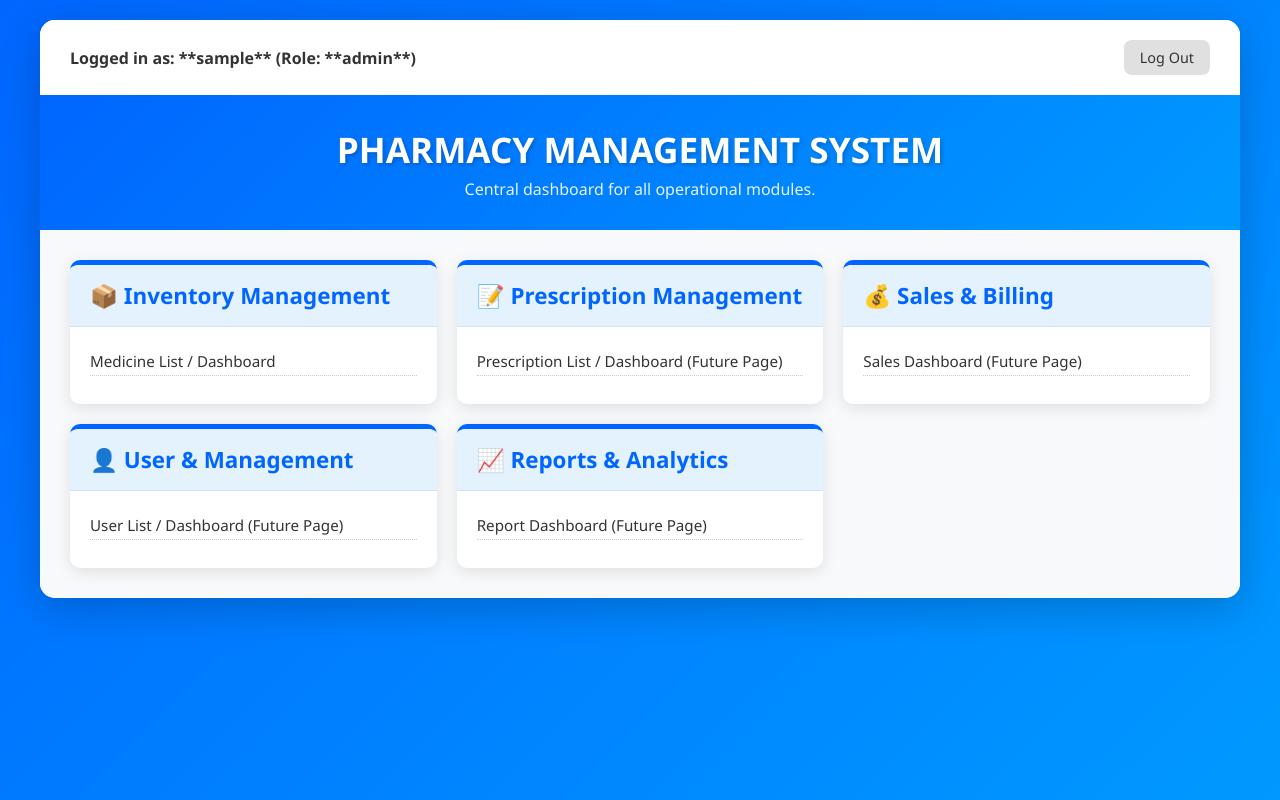
After one commit to pharoah0411/workshop-2, a PHP site: page /workshop/dashboard.php in a window 1280 px wide. The commit adds this page. Run offline with PHP 8.4, Linux system fonts and the light colour scheme; the visitor is signed in with stand-in values (Sample User, id 1); some libraries are stand-ins or nearby versions.

Commit message:
login logout prescription and dashboard

```diff
--- /dev/null
+++ b/dashboard.php
@@ -0,0 +1,187 @@
+<?php
+session_start();
+require_once 'connection.php';
+
+// Check if user is NOT logged in. If not, redirect to login page.
+if (!isset($_SESSION['user_id'])) {
+    header('Location: login.php');
+    exit;
+}
+
+$userRole = $_SESSION['role'] ?? 'Guest';
+$username = $_SESSION['username'] ?? 'User';
+?>
+<!DOCTYPE html>
+<html lang="en">
+<head>
+    <meta charset="UTF-8">
+    <meta name="viewport" content="width=device-width, initial-scale=1.0">
+    <title>PHARMACY SYSTEM DASHBOARD</title>
+    <style>
+        /* Reusing core CSS design */
+        * { margin: 0; padding: 0; box-sizing: border-box; }
+        body { font-family: 'Segoe UI', Tahoma, Geneva, Verdana, sans-serif; background: linear-gradient(135deg, #0066ff 0%, #0099ff 100%); min-height: 100vh; padding: 20px; }
+        .container { max-width: 1200px; margin: 0 auto; background: white; border-radius: 15px; box-shadow: 0 10px 40px rgba(0, 0, 0, 0.2); overflow: hidden; }
+
+        /* Header */
+        .header { background: linear-gradient(135deg, #0066ff 0%, #0099ff 100%); color: white; padding: 30px 20px; text-align: center; }
+        .header-content h1 { font-size: 2.2em; margin-bottom: 5px; text-shadow: 2px 2px 4px rgba(0, 0, 0, 0.2); }
+        .subtitle { font-size: 1.0em; opacity: 0.9; }
+
+        /* Dashboard Grid Layout for Modules */
+        .module-grid {
+            display: grid;
+            grid-template-columns: repeat(auto-fit, minmax(300px, 1fr));
+            gap: 20px;
+            padding: 30px;
+            background: #f8f9fa;
+        }
+
+        .module-card {
+            background: white;
+            border-radius: 10px;
+            box-shadow: 0 4px 15px rgba(0, 0, 0, 0.1);
+            transition: transform 0.3s ease, box-shadow 0.3s ease;
+            overflow: hidden;
+            border-top: 5px solid #0066ff; /* Primary color indicator */
+            display: flex;
+            flex-direction: column;
+        }
+        .module-card:hover {
+            transform: translateY(-5px);
+            box-shadow: 0 8px 25px rgba(0, 0, 0, 0.15);
+        }
+
+        .module-header {
+            padding: 15px 20px;
+            background: #e3f2fd;
+            border-bottom: 1px solid #d0e0ff;
+        }
+        .module-header h2 {
+            font-size: 1.4em;
+            color: #0066ff;
+            margin: 0;
+        }
+
+        .module-content {
+            padding: 20px;
+            flex-grow: 1; /* Ensures content fills space for alignment */
+        }
+
+        .module-content ul {
+            list-style: none;
+            padding: 0;
+        }
+        .module-content li {
+            margin-bottom: 8px;
+            font-size: 0.95em;
+        }
+        .module-content li a {
+            color: #333;
+            text-decoration: none;
+            transition: color 0.2s;
+            display: block;
+            padding: 4px 0;
+            border-bottom: 1px dotted #ccc;
+        }
+        .module-content li a:hover {
+            color: #0099ff;
+            text-decoration: underline;
+        }
+
+        .controls-top {
+            padding: 20px 30px 0 30px;
+            display: flex;
+            justify-content: space-between;
+            align-items: center;
+            background: white;
+            padding-bottom: 20px;
+        }
+        .controls-top span {
+            font-weight: 600;
+            color: #333;
+        }
+        .btn {
+            padding: 8px 16px;
+            border-radius: 8px;
+            border: none;
+            cursor: pointer;
+            font-size: 0.9em;
+            font-weight: 500;
+            transition: all 0.3s ease;
+            text-decoration: none;
+        }
+        .btn-secondary {
+            background: #e0e0e0;
+            color: #333;
+        }
+        .btn-secondary:hover {
+            background: #d0d0d0;
+        }
+    </style>
+</head>
+<body>
+    <div class="container">
+        <div class="controls-top">
+            <span>Logged in as: **<?php echo htmlspecialchars($username); ?>** (Role: **<?php echo htmlspecialchars($userRole); ?>**)</span>
+            <a href="logout.php" class="btn btn-secondary">Log Out</a>
+        </div>
+
+        <header class="header">
+            <div class="header-content">
+                <h1>PHARMACY MANAGEMENT SYSTEM</h1>
+                <p class="subtitle">Central dashboard for all operational modules.</p>
+            </div>
+        </header>
+
+        <section class="module-grid">
+
+            <div class="module-card">
+                <div class="module-header"><h2>📦 Inventory Management</h2></div>
+                <div class="module-content">
+                    <ul>
+                        <li><a href="medDirectory.php">Medicine List / Dashboard</a></li>
+                    </ul>
+                </div>
+            </div>
+
+            <div class="module-card">
+                <div class="module-header"><h2>📝 Prescription Management</h2></div>
+                <div class="module-content">
+                    <ul>
+                        <li><a href="prescriptionDashboard.php">Prescription List / Dashboard (Future Page)</a></li>
+                    </ul>
+                </div>
+            </div>
+
+            <div class="module-card">
+                <div class="module-header"><h2>💰 Sales & Billing</h2></div>
+                <div class="module-content">
+                    <ul>
+                        <li><a href="#">Sales Dashboard (Future Page)</a></li>
+                    </ul>
+                </div>
+            </div>
+
+             <div class="module-card">
+                <div class="module-header"><h2>👤 User & Management</h2></div>
+                <div class="module-content">
+                    <ul>
+                        <li><a href="#">User List / Dashboard (Future Page)</a></li>
+                    </ul>
+                </div>
+            </div>
+
+             <div class="module-card">
+                <div class="module-header"><h2>📈 Reports & Analytics</h2></div>
+                <div class="module-content">
+                    <ul>
+                        <li><a href="#">Report Dashboard (Future Page)</a></li>
+                    </ul>
+                </div>
+            </div>
+
+        </section>
+    </div>
+</body>
+</html>
```
Also changed, not shown: login.php (added, +117 -0 lines), logout.php (added, +11 -0 lines), medDirectory.php (+69 -2 lines), prescriptionDashboard.php (added, +231 -0 lines).
